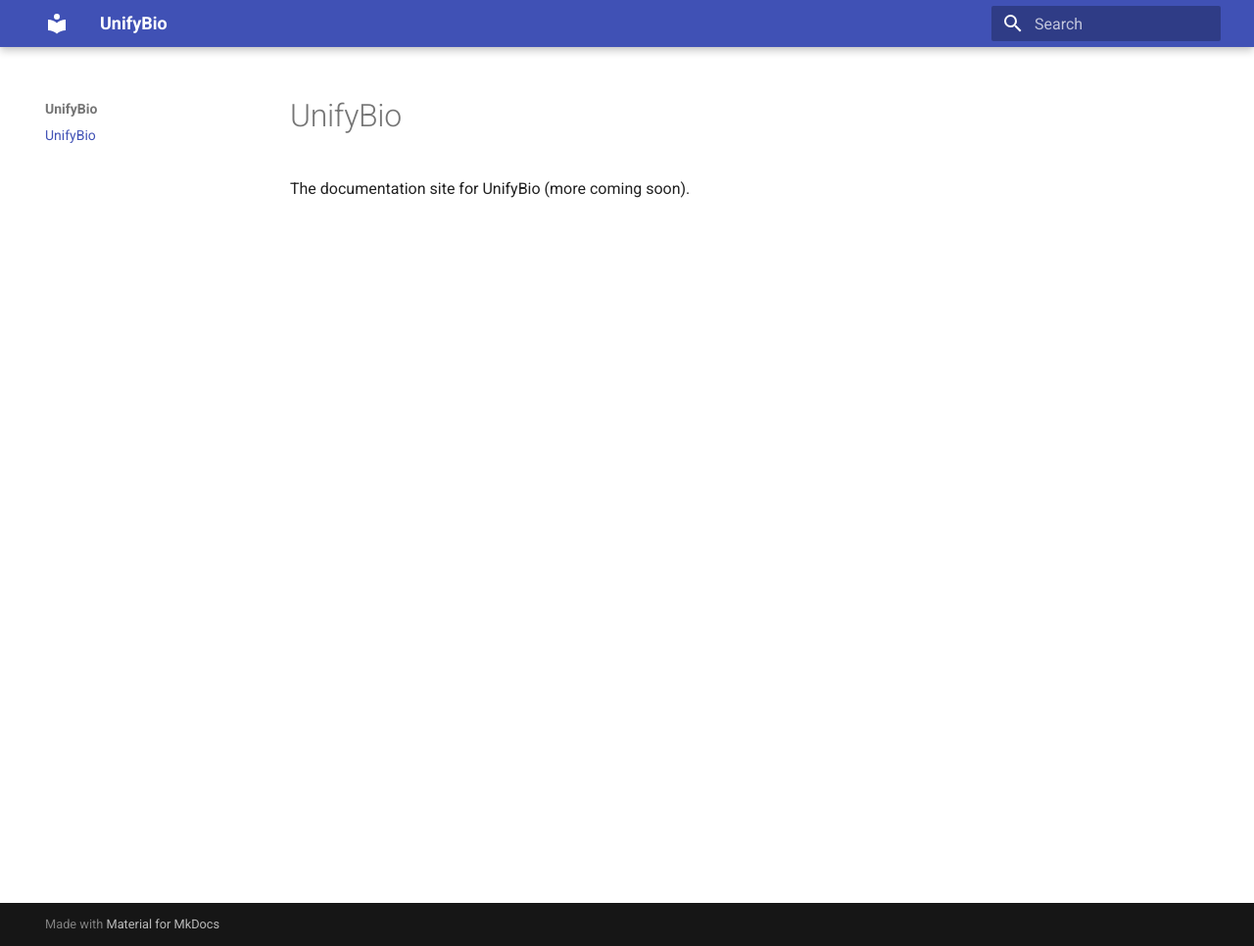
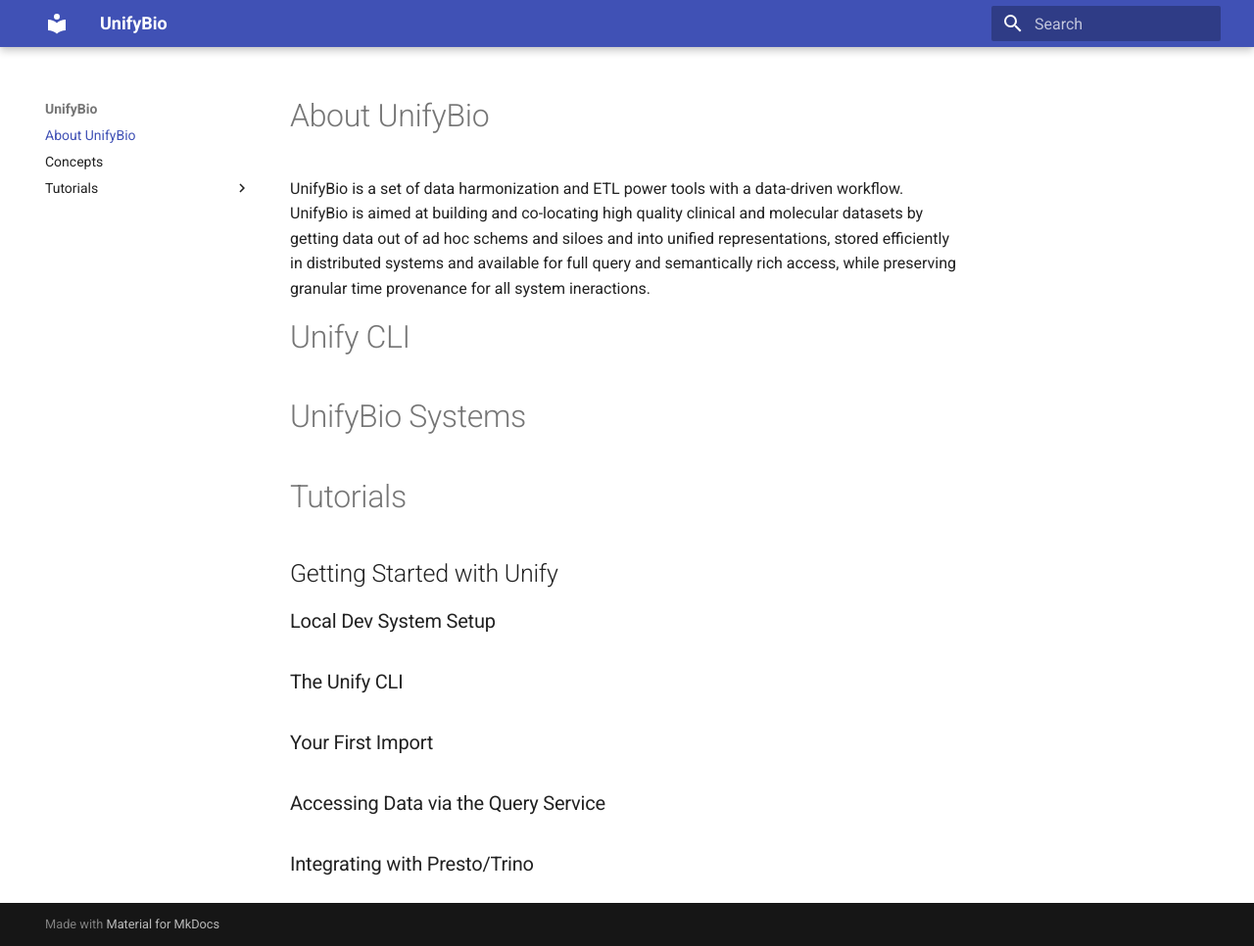
Before and after one commit to UnifyBio/unifybio-site, an MkDocs documentation site: the page built from docs/index.md, in a window 1280 px wide and 966 px high. Shown: the whole window at 98% size. Built offline with MkDocs 1.6.1 and Material for MkDocs 9.7.7, drawn with Linux system fonts in a browser that asks for light colours.

Commit message:
fleshing out site structure

```diff
--- a/docs/index.md
+++ b/docs/index.md
@@ -1,3 +1,25 @@
-# UnifyBio
+# About UnifyBio
 
-The documentation site for UnifyBio (more coming soon).
+UnifyBio is a set of data harmonization and ETL power tools with a data-driven workflow.
+UnifyBio is aimed at building and co-locating high quality clinical and molecular datasets
+by getting data out of ad hoc schems and siloes and into unified representations, stored
+efficiently in distributed systems and available for full query and semantically rich access,
+while preserving granular time provenance for all system ineractions.
+
+# Unify CLI
+
+# UnifyBio Systems
+
+# Tutorials
+
+## Getting Started with Unify
+
+### Local Dev System Setup
+
+### The Unify CLI
+
+### Your First Import
+
+### Accessing Data via the Query Service
+
+### Integrating with Presto/Trino
--- a/mkdocs.yml
+++ b/mkdocs.yml
@@ -2,3 +2,16 @@
 site_url: https://unifybio.github.io/
 theme:
   name: material
+nav:
+  - index.md
+  - concepts.md
+  - Tutorials:
+    - tutorials/quickstart.md
+markdown_extensions:
+  - pymdownx.highlight:
+      anchor_linenums: true
+      line_spans: __span
+      pygments_lang_class: true
+  - pymdownx.inlinehilite
+  - pymdownx.snippets
+  - pymdownx.superfences
```
Also changed, not shown: docs/concepts.md (added, +92 -0 lines), docs/tutorials.md (added, +3 -0 lines), docs/tutorials/quickstart.md (added, +3 -0 lines).
